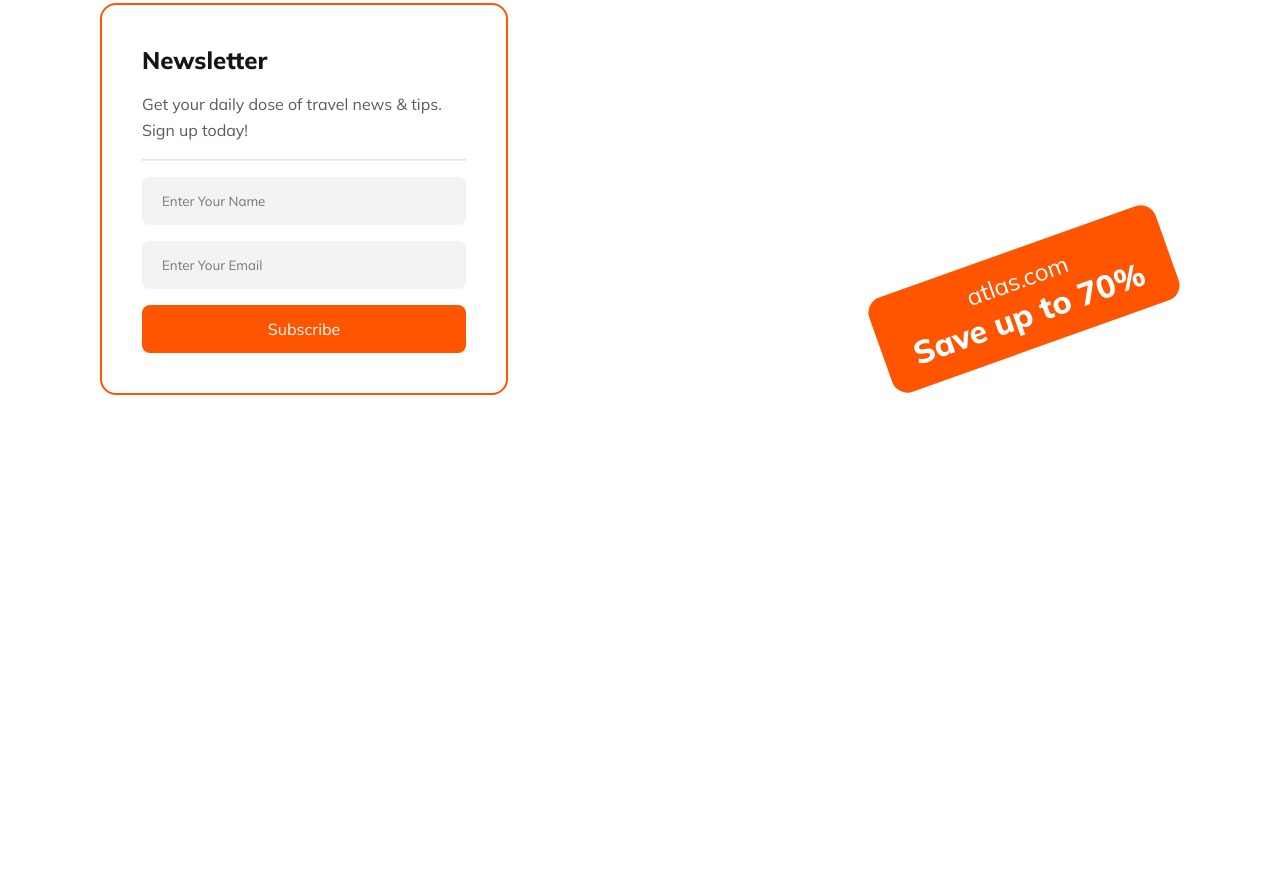
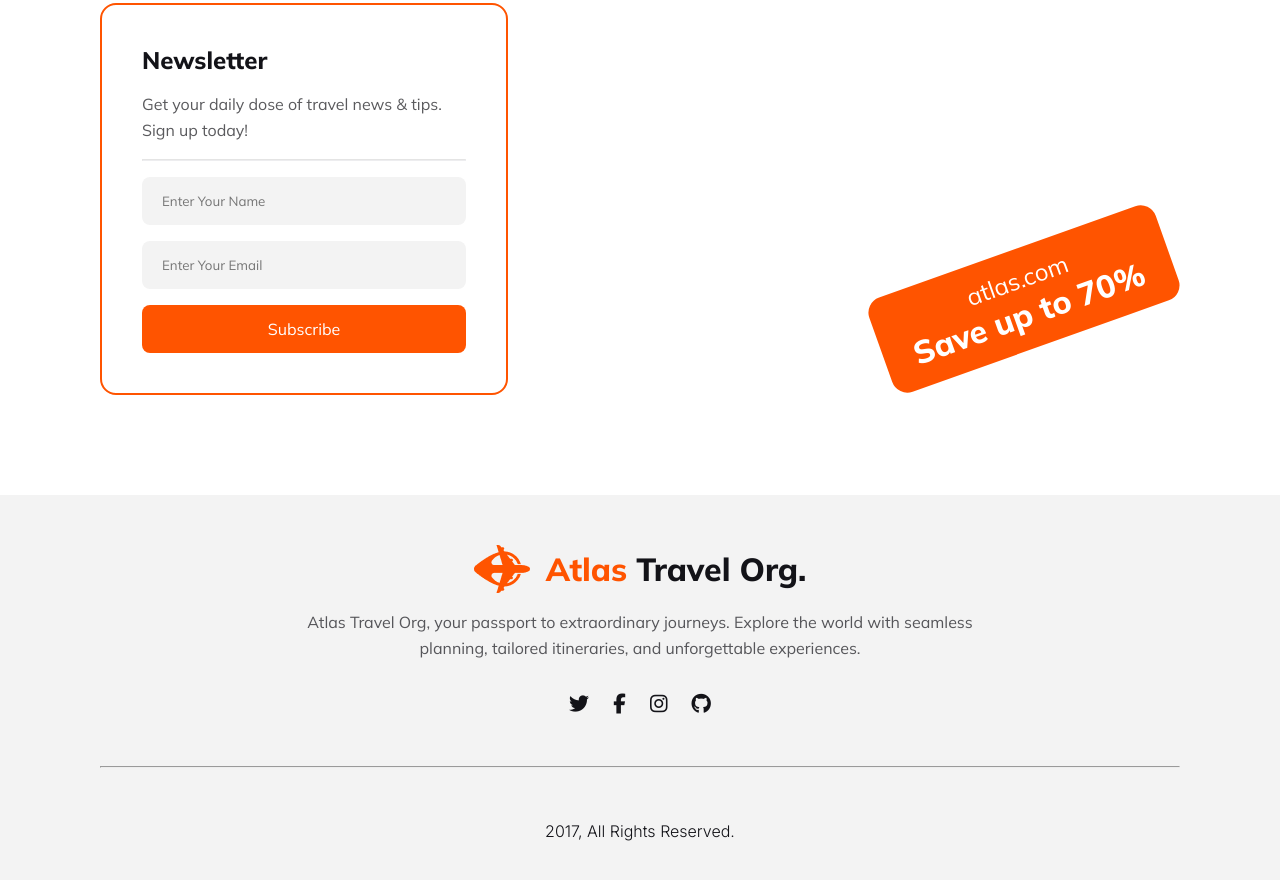
Before and after one commit to iamshihab2020/Assignment-2-Travel-Website, a plain HTML site: page index.html in a window 1280 px wide. Shown: the part 5528-6408 px from the top of the page. Before the commit the page ends 5925 px from the top, so only its background shows below. Drawn offline with Linux system fonts and the light colour scheme.

Commit message:
Footer Section Added

```diff
--- a/index.html
+++ b/index.html
@@ -269,7 +269,23 @@
     <!-- Main End -->
 
     <!-- Footer  -->
-    <footer>
+    <footer class="mt">
+        <div class="logo flex-2">
+            <img src="./img/logo.png" alt="">
+            <h3><span>Atlas </span> Travel Org.</h3>
+        </div>
+        <p class="px-2"> Atlas Travel Org, your passport to extraordinary journeys. Explore the world with seamless planning, tailored itineraries, and unforgettable experiences.</p>
+
+        <div class="social">
+            <a href="#"><i class="fa-brands fa-twitter"></i></a>
+            <a href="#"><i class="fa-brands fa-facebook-f"></i></a>
+            <a href="#"><i class="fa-brands fa-instagram"></i></a>
+            <a href="#"><i class="fa-brands fa-github"></i></a>
+        </div>
+
+        <hr>
+
+        <p id="copy">2017, All Rights Reserved.</p>
 
     </footer>
     <!-- Footer End -->
--- a/style.css
+++ b/style.css
@@ -3,7 +3,7 @@
 =            Basic Setup            =
 =============================================*/
 
-@import url('https://fonts.googleapis.com/css2?family=Mulish:wght@200;300;400;500;600;700;800;900;1000&display=swap');
+@import url('https://fonts.googleapis.com/css2?family=Inter:wght@300&family=Mulish:wght@200;300;400;500;600;700;800;900;1000&display=swap');
 
 html{
     scroll-behavior: smooth;
@@ -589,12 +589,59 @@ section#news .web h4{
 
 /*----------  Newsletter End  ----------*/
 
+/*=====  End of Main  ======*/
 
 
 
 
+/*=============================================
+=            Footer            =
+=============================================*/
+footer{
+    text-align: center;
+    background: rgba(19, 19, 24, 0.05);
+    padding: 50px 100px;
+}
 
-/*=====  End of Main  ======*/
+footer .logo img {
+    margin-right: 16px;
+}
+footer .logo h3{
+    color:  #131318;
+    font-size: 32px;
+    font-weight: 800;
+}
+footer .logo h3 span{
+    color: #FF5400;
+}
+footer p{
+    margin-top: 16px;
+    margin-bottom: 30px;
+}
+
+footer .social{
+    display: block;
+    text-align: center;
+}
+footer .social a{
+    color: #131318;
+    font-size: 20px;
+    padding: 0 10px;
+}
+footer hr{
+    margin: 50px 0;
+}
+
+footer p#copy{
+    color: #131318;
+    font-family: 'Inter', sans-serif;
+    font-size: 16px;
+    font-weight: 300;
+    /* padding-bottom: 50px; */
+}
+
+/*=====  End of Footer  ======*/
+
 
 
 
@@ -624,7 +671,7 @@ section#news .web h4{
     }
 
     .px-2 {
-        padding: 0 10px;
+        padding: 0 30px;
     }
 
     .py {
@@ -804,6 +851,7 @@ section#news .web h4{
         margin: 16px 0;
     }
 
+
     /*----------  Deals End ----------*/
 
 
@@ -818,7 +866,13 @@ section#news .web h4{
         margin-bottom: 24px;
     }
 
+    section#news .web h5{
+        font-size: 15.854px;
+    }
 
+    section#news .web h4{
+        font-size: 21.138px;
+    }
 
     /*----------  Newsletter End  ----------*/
 
@@ -828,6 +882,23 @@ section#news .web h4{
 
 
 
+    /*=============================================
+    =            Footer            =
+    =============================================*/
+    footer{
+        padding: 50px 30px;
+
+    }
+    footer p{
+        font-size: 14px;
+    }
+    footer .logo h3{
+        font-size: 21px;
+    }
+
+    /*=====  End of Footer  ======*/
+
+
 
 }
 
```
